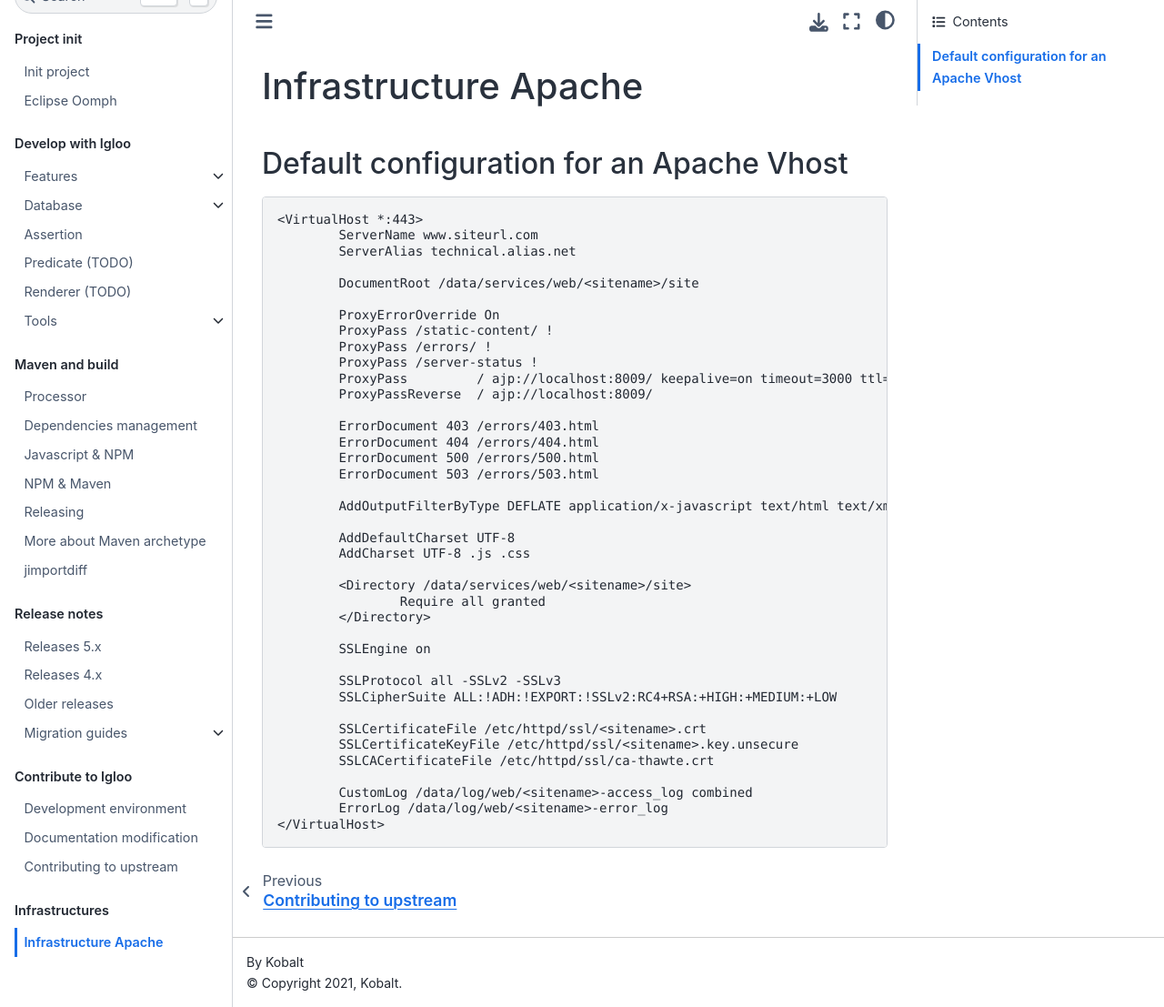
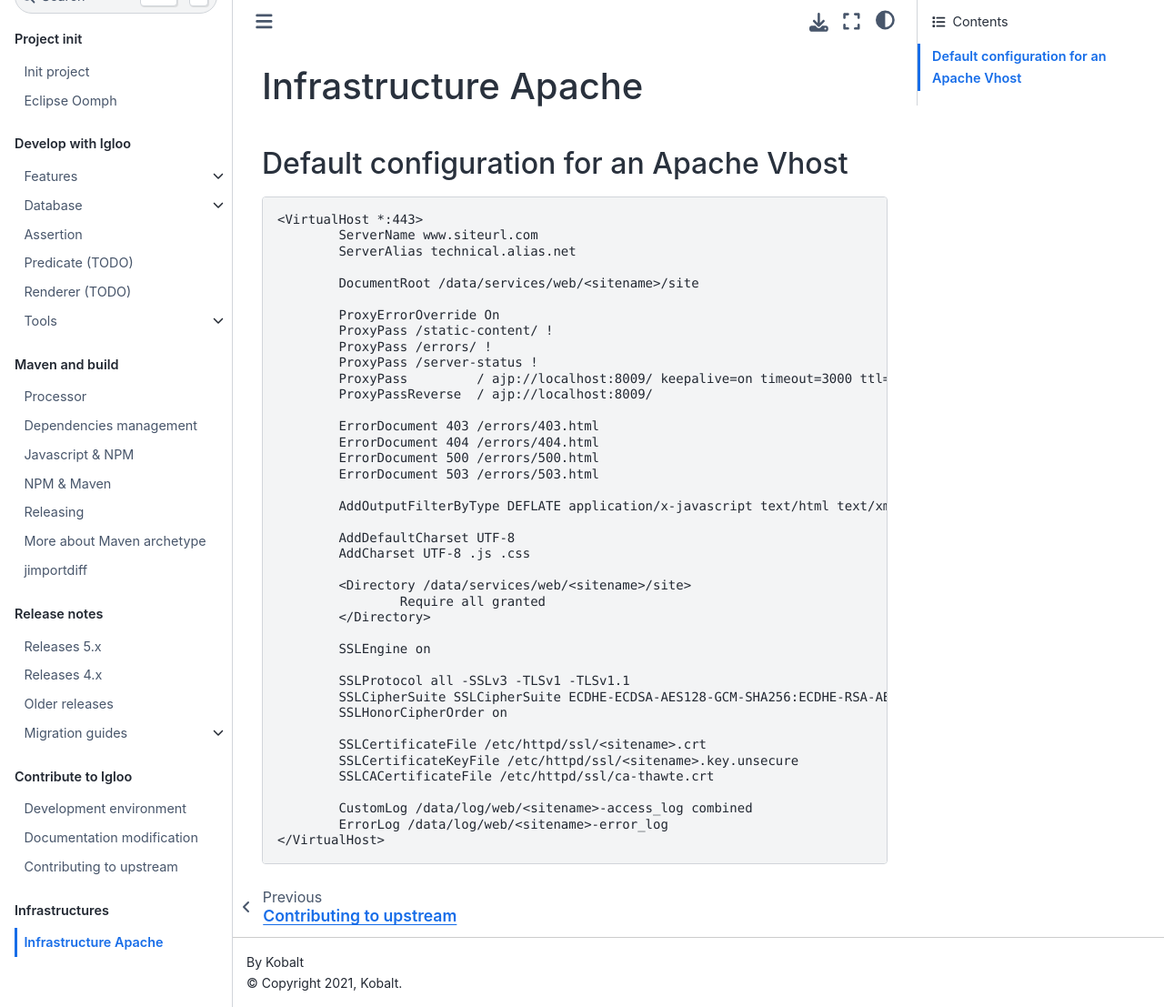
Before and after one commit to igloo-project/igloo-doc, a Sphinx documentation site: the page built from source/infrastructure/InfrastructureApache.md, in a window 1280 px wide and 1107 px high. Shown: the whole window at 91% size. Built offline with Sphinx 7.4.7 and the Sphinx Book theme 1.1.4, drawn with Linux system fonts in a browser that asks for light colours.

Commit message:
update apache config

```diff
--- a/source/infrastructure/InfrastructureApache.md
+++ b/source/infrastructure/InfrastructureApache.md
@@ -32,8 +32,9 @@
 
         SSLEngine on
 
-        SSLProtocol all -SSLv2 -SSLv3
-        SSLCipherSuite ALL:!ADH:!EXPORT:!SSLv2:RC4+RSA:+HIGH:+MEDIUM:+LOW
+        SSLProtocol all -SSLv3 -TLSv1 -TLSv1.1
+        SSLCipherSuite SSLCipherSuite ECDHE-ECDSA-AES128-GCM-SHA256:ECDHE-RSA-AES128-GCM-SHA256:ECDHE-ECDSA-AES256-GCM-SHA384:ECDHE-RSA-AES256-GCM-SHA384:ECDHE-ECDSA-CHACHA20-POLY1305:ECDHE-RSA-CHACHA20-POLY1305:DHE-RSA-AES128-GCM-SHA256:DHE-RSA-AES256-GCM-SHA384
+        SSLHonorCipherOrder on
 
         SSLCertificateFile /etc/httpd/ssl/<sitename>.crt
         SSLCertificateKeyFile /etc/httpd/ssl/<sitename>.key.unsecure
```
